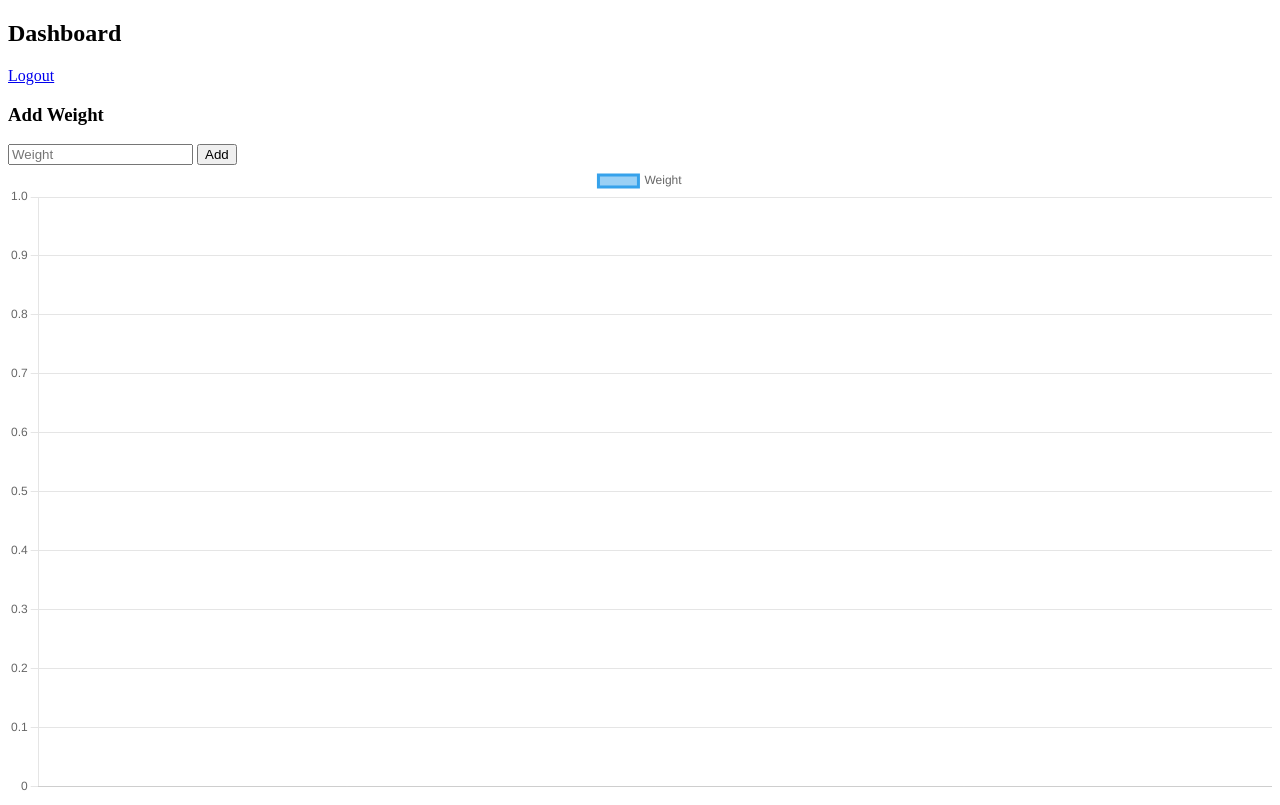
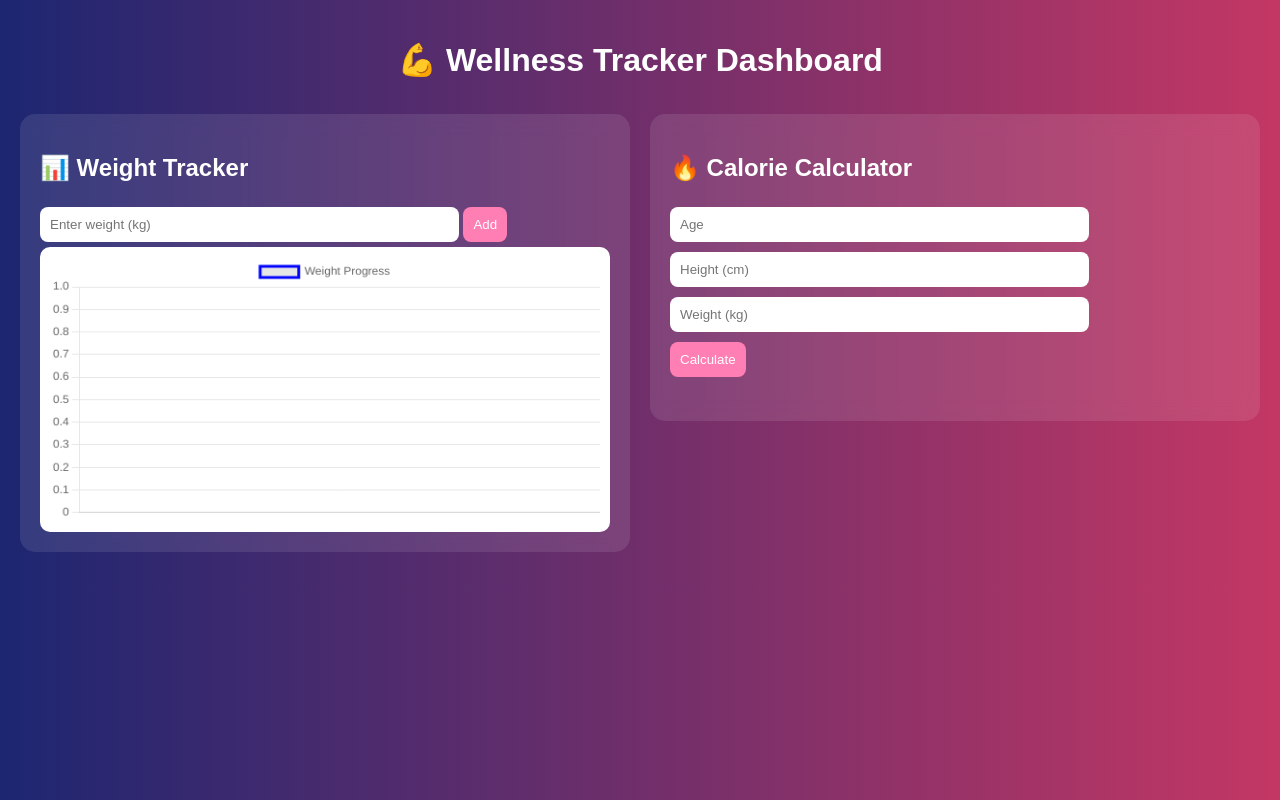
Before and after one commit to sindhujakarthikeyan3-code/wellness_tracker, a Flask app: page / in a window 1280 px wide. Run offline with Flask 3, Linux system fonts and the light colour scheme; the visitor is signed in with stand-in values (Sample User, id 1); data that the repository does not hold is empty; some libraries are stand-ins or nearby versions.

Commit message:
Final UI + dashboard update for viva

```diff
--- a/runtime.txt
+++ /dev/null
@@ -1 +0,0 @@
-python-3.11
--- a/templates/dashboard.html
+++ b/templates/dashboard.html
@@ -1,57 +1,168 @@
 <!DOCTYPE html>
-<html>
+<html lang="en">
 <head>
-    <script src="https://cdn.jsdelivr.net/npm/chart.js"></script>
-    <link rel="stylesheet" href="/static/style.css">
+<meta charset="UTF-8">
+<meta name="viewport" content="width=device-width, initial-scale=1.0">
+<title>Wellness Dashboard</title>
+
+<script src="https://cdn.jsdelivr.net/npm/chart.js"></script>
+
+<style>
+body {
+    margin: 0;
+    font-family: Arial, sans-serif;
+    background: linear-gradient(to right, #1d2671, #c33764);
+    color: white;
+}
+
+.container {
+    padding: 20px;
+}
+
+h1 {
+    text-align: center;
+    margin-bottom: 20px;
+}
+
+/* Cards */
+.card {
+    background: rgba(255,255,255,0.1);
+    padding: 20px;
+    margin: 15px 0;
+    border-radius: 15px;
+    backdrop-filter: blur(10px);
+}
+
+/* Inputs */
+input, button {
+    padding: 10px;
+    border-radius: 8px;
+    border: none;
+    margin: 5px 0;
+}
+
+input {
+    width: 70%;
+}
+
+button {
+    background: #ff7eb3;
+    color: white;
+    cursor: pointer;
+}
+
+button:hover {
+    background: #ff4f81;
+}
+
+/* Layout */
+.row {
+    display: flex;
+    flex-wrap: wrap;
+    gap: 20px;
+}
+
+.col {
+    flex: 1;
+    min-width: 300px;
+}
+
+/* Chart */
+canvas {
+    background: white;
+    border-radius: 10px;
+    padding: 10px;
+}
+</style>
 </head>
 
 <body>
 
-<h2>Dashboard</h2>
-<a href="/logout">Logout</a>
+<div class="container">
 
-<h3>Add Weight</h3>
-<form id="weightForm">
-    <input type="number" name="weight" placeholder="Weight" required>
-    <button>Add</button>
-</form>
+<h1>💪 Wellness Tracker Dashboard</h1>
 
-<canvas id="chart"></canvas>
+<div class="row">
+
+<!-- Weight Section -->
+<div class="col">
+<div class="card">
+<h2>📊 Weight Tracker</h2>
+
+<input type="number" id="weightInput" placeholder="Enter weight (kg)">
+<button onclick="addWeight()">Add</button>
+
+<canvas id="weightChart"></canvas>
+</div>
+</div>
+
+<!-- Calorie Section -->
+<div class="col">
+<div class="card">
+<h2>🔥 Calorie Calculator</h2>
+
+<input type="number" id="age" placeholder="Age"><br>
+<input type="number" id="height" placeholder="Height (cm)"><br>
+<input type="number" id="weightCal" placeholder="Weight (kg)"><br>
+
+<button onclick="calculateCalories()">Calculate</button>
+
+<h3 id="calorieResult"></h3>
+</div>
+</div>
+
+</div>
+
+</div>
 
 <script>
-document.getElementById("weightForm").addEventListener("submit", async (e) => {
-    e.preventDefault();
+let weightData = [];
+let labels = [];
 
-    const formData = new URLSearchParams(new FormData(e.target));
+const ctx = document.getElementById('weightChart').getContext('2d');
 
-    await fetch("/add_weight", {
-        method: "POST",
-        headers: {"Content-Type": "application/x-www-form-urlencoded"},
-        body: formData
-    });
-
-    loadChart();
+const chart = new Chart(ctx, {
+    type: 'line',
+    data: {
+        labels: labels,
+        datasets: [{
+            label: 'Weight Progress',
+            data: weightData,
+            borderColor: 'blue',
+            fill: false
+        }]
+    }
 });
 
-async function loadChart() {
-    const res = await fetch("/get_weights");
-    const data = await res.json();
+function addWeight() {
+    let weight = document.getElementById("weightInput").value;
 
-    const ctx = document.getElementById("chart");
-
-    new Chart(ctx, {
-        type: "line",
-        data: {
-            labels: data.map((_, i) => "Entry " + (i+1)),
-            datasets: [{
-                label: "Weight",
-                data: data
-            }]
-        }
+    fetch("/add_weight", {
+        method: "POST",
+        headers: {
+            "Content-Type": "application/json"
+        },
+        body: JSON.stringify({ weight: weight })
+    })
+    .then(res => res.json())
+    .then(data => {
+        labels.push("Entry " + (labels.length + 1));
+        weightData.push(weight);
+        chart.update();
+        document.getElementById("weightInput").value = "";
     });
 }
 
-loadChart();
+function calculateCalories() {
+    let age = document.getElementById("age").value;
+    let height = document.getElementById("height").value;
+    let weight = document.getElementById("weightCal").value;
+
+    let calories = 10 * weight + 6.25 * height - 5 * age + 5;
+
+    document.getElementById("calorieResult").innerText =
+        "Estimated Calories: " + Math.round(calories) + " kcal/day";
+}
 </script>
 
 </body>
```
Also changed, not shown: templates/login.html (+69 -42 lines), templates/register.html (+69 -42 lines), .render.yaml (deleted).
